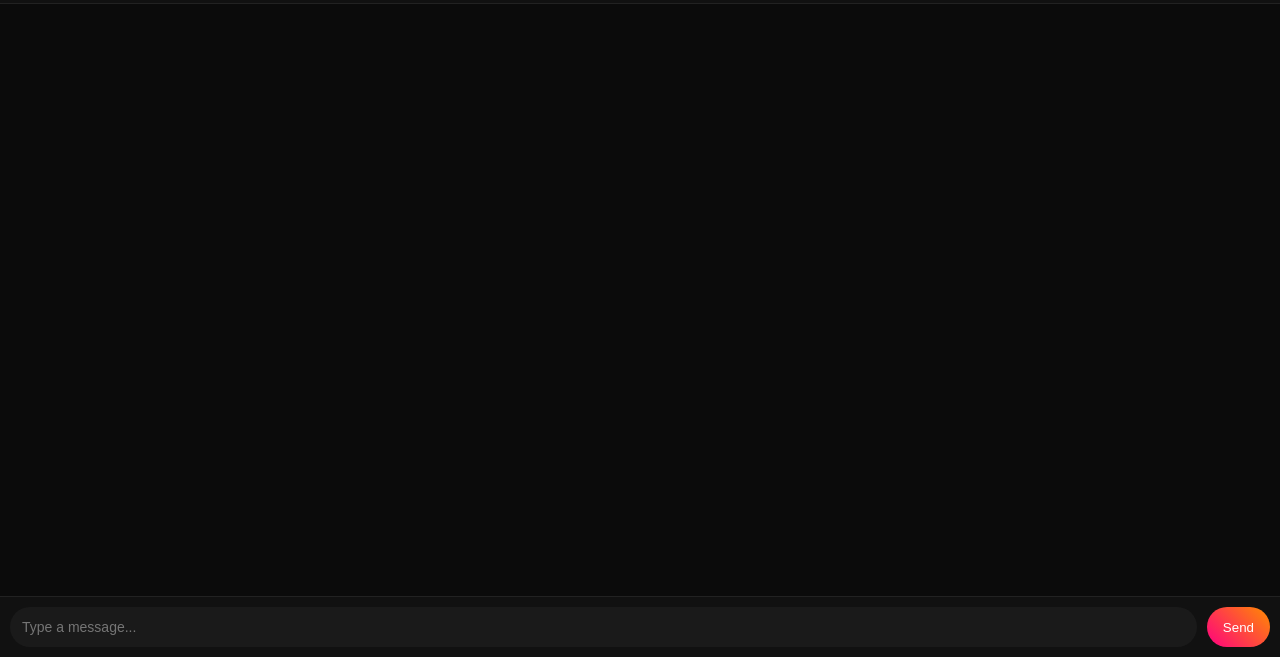
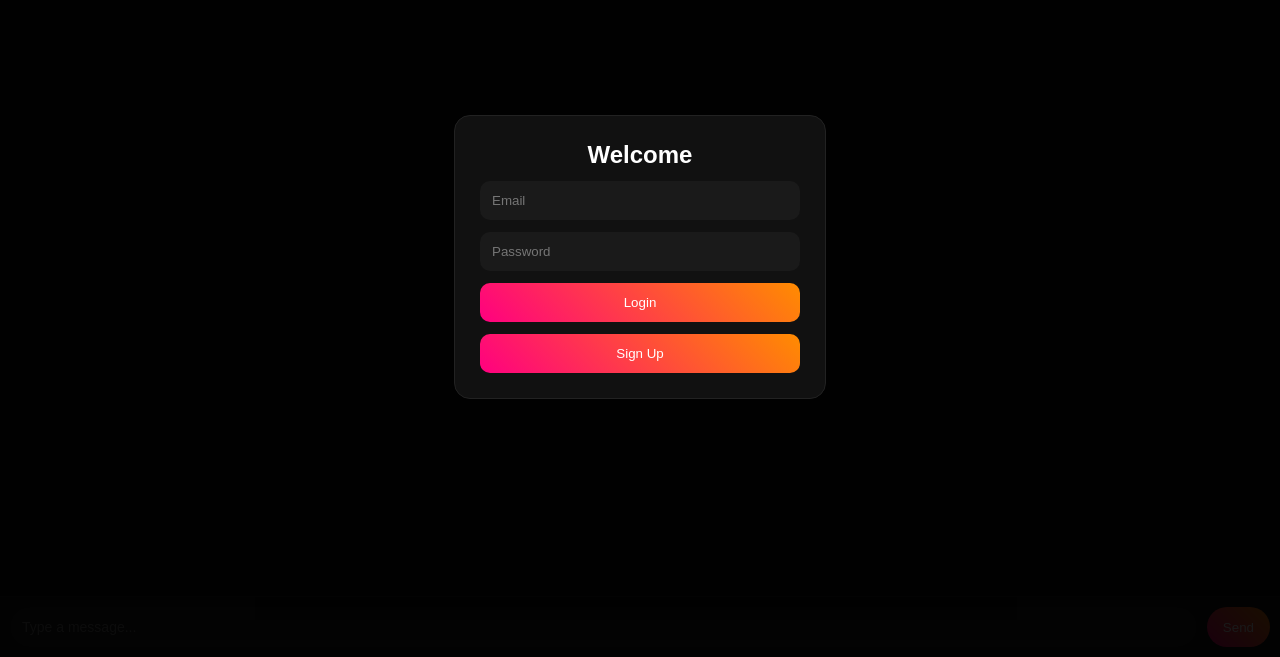
Before and after one commit to teruel567/Teruel, a plain HTML site: page index.html in a window 1280 px wide. Shown: the part 143-800 px from the top of the page. Drawn offline with nearby package versions, Linux system fonts and the light colour scheme.

Commit message:
Add styles for auth modal and input elements
Added styles for authentication modal and box.

```diff
--- a/style.css
+++ b/style.css
@@ -134,3 +134,48 @@ body {
   from { opacity: 0; transform: translateY(5px); }
   to { opacity: 1; transform: translateY(0); }
 }
+/* ================= AUTH MODAL ================= */
+.auth-modal {
+  position: fixed;
+  inset: 0;
+  background: rgba(0,0,0,0.9);
+  display: flex;
+  justify-content: center;
+  align-items: center;
+  z-index: 999;
+}
+
+.auth-box {
+  background: #111;
+  padding: 25px;
+  border-radius: 16px;
+  width: 90%;
+  max-width: 320px;
+  display: flex;
+  flex-direction: column;
+  gap: 12px;
+  border: 1px solid #222;
+}
+
+.auth-box h2 {
+  margin: 0;
+  text-align: center;
+}
+
+.auth-box input {
+  padding: 12px;
+  border-radius: 10px;
+  border: none;
+  outline: none;
+  background: #1a1a1a;
+  color: white;
+}
+
+.auth-box button {
+  padding: 12px;
+  border: none;
+  border-radius: 10px;
+  background: linear-gradient(45deg, #ff0080, #ff8c00);
+  color: white;
+  cursor: pointer;
+        }
```
